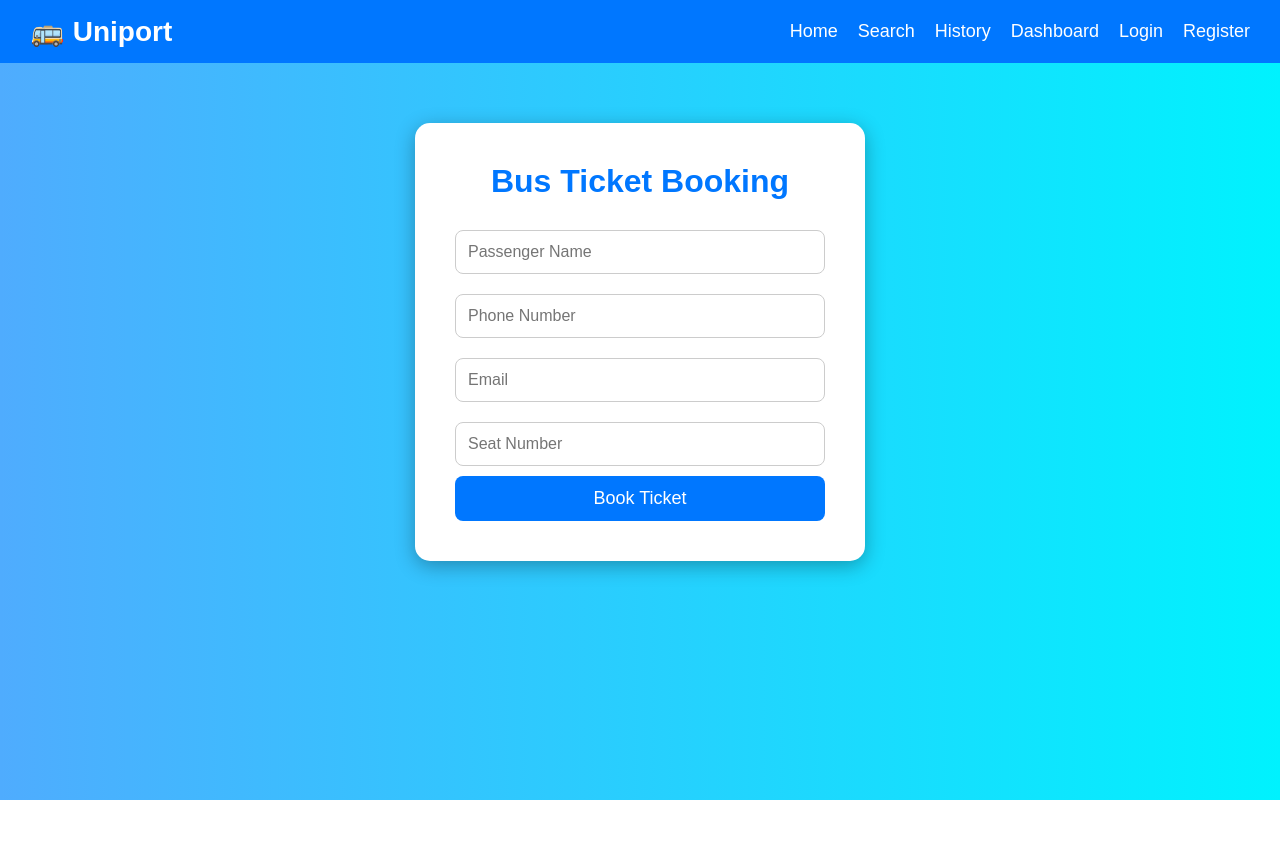
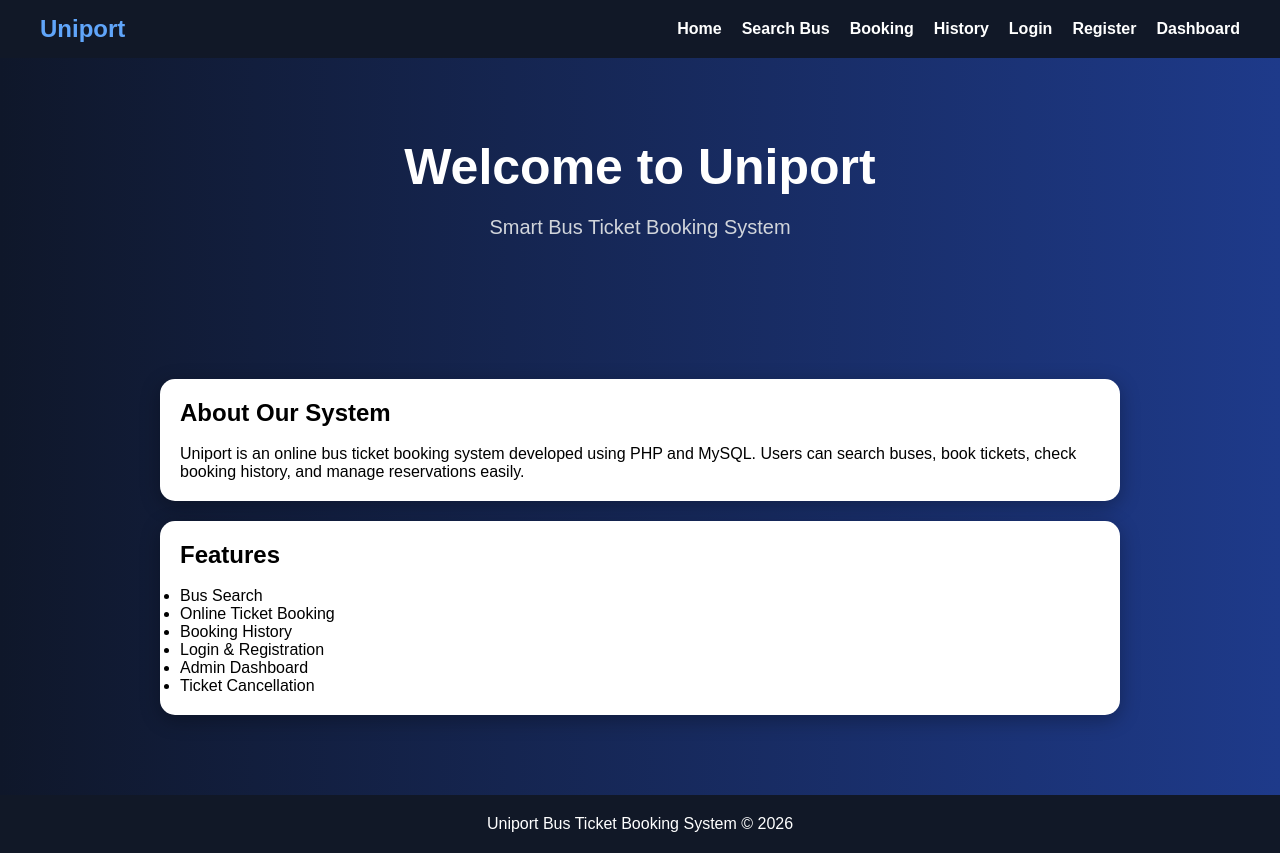
Before and after one commit to farhanmb582-oss/Uniport-Bus-Ticket-Booking-System, a PHP site: page / in a window 1280 px wide. Before the commit the page ends 800 px from the top, so only its background shows below. Run offline with PHP 8.4, Linux system fonts and the light colour scheme.

Commit message:
Updated project files

```diff
--- a/includes/navbar.php
+++ b/includes/navbar.php
@@ -1,18 +1,13 @@
-<div class="navbar">
+<nav>
+    <h2>Uniport</h2>
 
-    <div class="logo">
-        🚌 Uniport
-    </div>
-
-    <div class="nav-links">
-
-        <a href="index.php">Home</a>
-        <a href="search.php">Search</a>
-        <a href="history.php">History</a>
-        <a href="dashboard.php">Dashboard</a>
-        <a href="login.php">Login</a>
-        <a href="register.php">Register</a>
-
-    </div>
-
-</div>
+    <ul>
+        <li><a href="index.php">Home</a></li>
+        <li><a href="search.php">Search Bus</a></li>
+        <li><a href="booking.php">Booking</a></li>
+        <li><a href="history.php">History</a></li>
+        <li><a href="login.php">Login</a></li>
+        <li><a href="register.php">Register</a></li>
+        <li><a href="dashboard.php">Dashboard</a></li>
+    </ul>
+</nav>
--- a/index.php
+++ b/index.php
@@ -2,36 +2,52 @@
 <html>
 
 <head>
-
-<title>Uniport Home</title>
-
-<link rel="stylesheet" href="style.css">
-
+    <title>Uniport Bus Ticket Booking</title>
+    <link rel="stylesheet" href="style.css">
 </head>
 
 <body>
 
 <?php include 'includes/navbar.php'; ?>
 
+<div class="hero">
+    <h1>Welcome to Uniport</h1>
+    <p>Smart Bus Ticket Booking System</p>
+</div>
+
 <div class="container">
 
-<h1>Bus Ticket Booking</h1>
+    <div class="card">
+        <h2>About Our System</h2>
+        <br>
 
-<form action="booking.php" method="POST">
+        <p>
+            Uniport is an online bus ticket booking system developed using
+            PHP and MySQL. Users can search buses, book tickets,
+            check booking history, and manage reservations easily.
+        </p>
+    </div>
 
-<input type="text" name="name" placeholder="Passenger Name" required>
+    <div class="card">
+        <h2>Features</h2>
 
-<input type="text" name="phone" placeholder="Phone Number" required>
+        <br>
 
-<input type="email" name="email" placeholder="Email" required>
-
-<input type="text" name="seat" placeholder="Seat Number" required>
-
-<button type="submit">Book Ticket</button>
-
-</form>
+        <ul>
+            <li>Bus Search</li>
+            <li>Online Ticket Booking</li>
+            <li>Booking History</li>
+            <li>Login & Registration</li>
+            <li>Admin Dashboard</li>
+            <li>Ticket Cancellation</li>
+        </ul>
+    </div>
 
 </div>
 
+<footer>
+    <p>Uniport Bus Ticket Booking System © 2026</p>
+</footer>
+
 </body>
 </html>
--- a/style.css
+++ b/style.css
@@ -2,103 +2,116 @@
     margin:0;
     padding:0;
     box-sizing:border-box;
+    font-family: Arial, sans-serif;
 }
 
 body{
-    font-family:Arial, sans-serif;
-    background:linear-gradient(to right,#4facfe,#00f2fe);
+    background: linear-gradient(to right, #0f172a, #1e3a8a);
+    color:white;
     min-height:100vh;
 }
 
 /* NAVBAR */
 
-.navbar{
-    width:100%;
-    background:#0077ff;
-    padding:15px 30px;
+nav{
+    background:#111827;
+    padding:15px 40px;
     display:flex;
     justify-content:space-between;
     align-items:center;
-    flex-wrap:wrap;
 }
 
-.logo{
-    color:white;
-    font-size:28px;
-    font-weight:bold;
+nav h2{
+    color:#60a5fa;
 }
 
-.nav-links{
+nav ul{
+    list-style:none;
     display:flex;
-    flex-wrap:wrap;
+    gap:20px;
 }
 
-.nav-links a{
+nav ul li a{
     color:white;
     text-decoration:none;
-    margin-left:20px;
-    font-size:18px;
+    font-weight:bold;
+    transition:0.3s;
 }
 
-.nav-links a:hover{
-    text-decoration:underline;
+nav ul li a:hover{
+    color:#60a5fa;
 }
 
-/* MAIN CONTAINER */
+/* CONTAINER */
 
 .container{
     width:90%;
-    max-width:450px;
-    background:white;
-    margin:60px auto;
-    padding:40px;
-    border-radius:15px;
-    box-shadow:0px 5px 20px rgba(0,0,0,0.3);
-    text-align:center;
+    max-width:1000px;
+    margin:auto;
+    padding:40px 20px;
 }
 
-/* HEADINGS */
+/* HERO SECTION */
 
-h1{
-    margin-bottom:20px;
-    color:#0077ff;
+.hero{
+    text-align:center;
+    padding:80px 20px;
 }
 
-/* INPUTS */
+.hero h1{
+    font-size:50px;
+    margin-bottom:20px;
+}
 
-input{
+.hero p{
+    font-size:20px;
+    color:#d1d5db;
+}
+
+/* FORM */
+
+form{
+    background:white;
+    color:black;
+    padding:30px;
+    border-radius:15px;
+    margin-top:30px;
+    box-shadow:0 5px 20px rgba(0,0,0,0.3);
+}
+
+form input,
+form select{
     width:100%;
     padding:12px;
-    margin:10px 0;
+    margin-top:10px;
+    margin-bottom:20px;
     border:1px solid #ccc;
     border-radius:8px;
-    font-size:16px;
 }
 
-/* BUTTON */
-
 button{
-    width:100%;
-    padding:12px;
-    background:#0077ff;
+    background:#2563eb;
     color:white;
     border:none;
+    padding:12px 20px;
     border-radius:8px;
-    font-size:18px;
     cursor:pointer;
+    font-size:16px;
+    transition:0.3s;
 }
 
 button:hover{
-    background:#0056cc;
+    background:#1d4ed8;
 }
 
 /* TABLE */
 
 table{
-    width:90%;
-    margin:30px auto;
+    width:100%;
+    border-collapse:collapse;
     background:white;
-    border-collapse:collapse;
+    color:black;
+    margin-top:20px;
 }
 
 table th,
@@ -109,6 +122,26 @@ table td{
 }
 
 table th{
-    background:#0077ff;
+    background:#2563eb;
     color:white;
 }
+
+/* CARD */
+
+.card{
+    background:white;
+    color:black;
+    padding:20px;
+    border-radius:15px;
+    margin-top:20px;
+    box-shadow:0 5px 20px rgba(0,0,0,0.3);
+}
+
+/* FOOTER */
+
+footer{
+    text-align:center;
+    padding:20px;
+    margin-top:40px;
+    background:#111827;
+}
```
